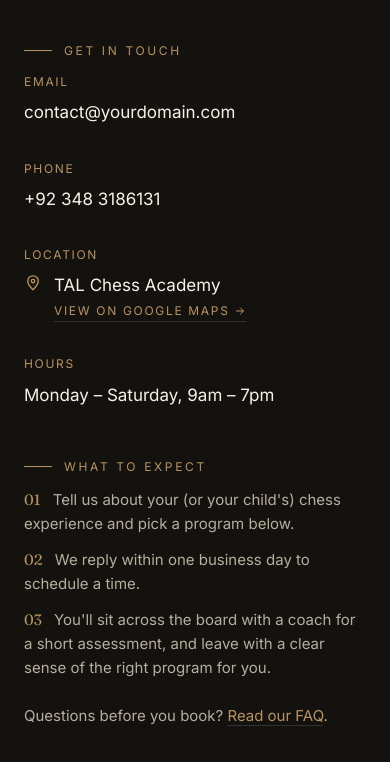
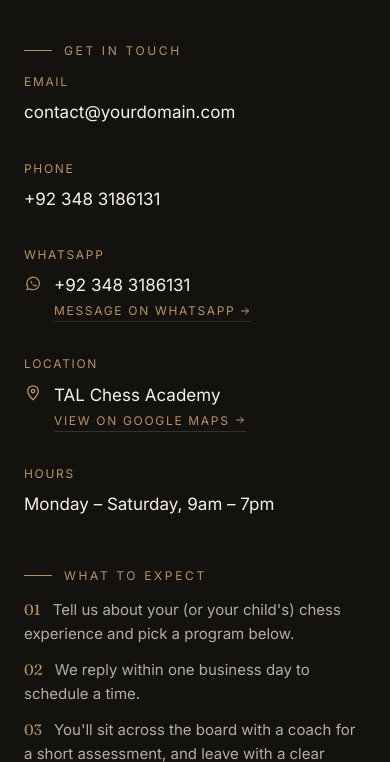
Before and after one commit to mshayansohail-cloud/tal-chess-academy, a Django app: page /contact/ in a window 390 px wide. Shown: the part 526-1288 px from the top of the page. Run offline with Django 5.2, Linux system fonts and the light colour scheme; data comes from the database, SQL or seed files in the repository.

Commit message:
Add WhatsApp contact using the existing real phone number
A competitive audit against two local academies found both offering
WhatsApp contact while TAL offered none - a real gap for an audience
that defaults to WhatsApp over web forms. Adds a wa.me link using the
same real number already live in the tel: link, in the footer (every
page) and as its own entry on the contact page, styled to match the
existing Google Maps location link (icon + label + cue).

New icon-whatsapp symbol added to the icon sprite, drawn in the same
line-art style as the existing social icons rather than the literal
brand mark.

README's placeholder-inventory bullet now documents the WhatsApp
addition and flags that the tel: and wa.me links are two separate
hardcoded occurrences of the same number, not derived from one
setting - update both if it ever changes. The number itself is
deliberately not printed in the README; it's private business contact
info, not something a public repo's docs need to repeat.

Co-Authored-By: Claude Sonnet 5 <noreply@anthropic.com>

```diff
--- a/templates/academy/contact.html
+++ b/templates/academy/contact.html
@@ -38,6 +38,24 @@
       <div class="contact-info__item">
         <p class="contact-info__label">Phone</p>
         <p class="contact-info__value"><a href="tel:+923483186131">+92 348 3186131</a></p>
+      </div>
+      <div class="contact-info__item">
+        <p class="contact-info__label">WhatsApp</p>
+        <a
+          href="https://wa.me/923483186131"
+          target="_blank"
+          rel="noopener noreferrer"
+          class="location-link"
+        >
+          <svg class="location-link__icon" viewBox="0 0 24 24" aria-hidden="true"><use href="#icon-whatsapp"></use></svg>
+          <span class="location-link__text">
+            <span class="location-link__name">+92 348 3186131</span>
+            <span class="location-link__cue">
+              Message on WhatsApp
+              <svg viewBox="0 0 24 24" aria-hidden="true"><use href="#icon-arrow"></use></svg>
+            </span>
+          </span>
+        </a>
       </div>
       <div class="contact-info__item">
         <p class="contact-info__label">Location</p>
--- a/templates/partials/footer.html
+++ b/templates/partials/footer.html
@@ -42,6 +42,20 @@
           <li><a href="tel:+923483186131">+92 348 3186131</a></li>
           <li>
             <a
+              href="https://wa.me/923483186131"
+              target="_blank"
+              rel="noopener noreferrer"
+              class="footer-location"
+            >
+              <svg class="footer-location__icon" viewBox="0 0 24 24" aria-hidden="true"><use href="#icon-whatsapp"></use></svg>
+              <span>
+                WhatsApp
+                <span class="footer-location__cue">+92 348 3186131</span>
+              </span>
+            </a>
+          </li>
+          <li>
+            <a
               href="https://maps.app.goo.gl/GR9WaFxk5Cx3HJqL9"
               target="_blank"
               rel="noopener noreferrer"
--- a/templates/partials/icon_sprite.html
+++ b/templates/partials/icon_sprite.html
@@ -67,4 +67,9 @@
     <path d="M10.5 9.5v5l4.5-2.5-4.5-2.5Z" fill="currentColor" stroke="none"/>
   </symbol>
 
+  <symbol id="icon-whatsapp" viewBox="0 0 24 24" fill="none" stroke="currentColor" stroke-width="1.6" stroke-linecap="round" stroke-linejoin="round">
+    <path d="M12 21c-1.5 0-2.9-.4-4.1-1.1L4 21l1.1-3.8A8.4 8.4 0 1 1 12 21Z"/>
+    <path d="M9 9.6c.1-.4.3-.4.5-.4h.4c.1 0 .3 0 .4.3l.6 1.4c.1.1.1.3 0 .4l-.4.5c-.1.2-.2.3-.1.5.2.3.7 1 1.4 1.6.8.7 1.5 1 1.8 1.1.2.1.4.1.5-.1l.6-.7c.1-.1.3-.2.5-.1l1.3.6c.2.1.3.1.4.2 0 .2 0 .7-.2 1-.3.4-.9.6-1.4.6-.7 0-1.9-.3-3.1-1.3-1.5-1.1-2.4-2.5-2.6-2.8-.2-.3-.8-1.1-.8-2.1 0-.9.4-1.4.7-1.6Z" fill="currentColor" stroke="none"/>
+  </symbol>
+
 </svg>
```
Also changed, not shown: README.md.
